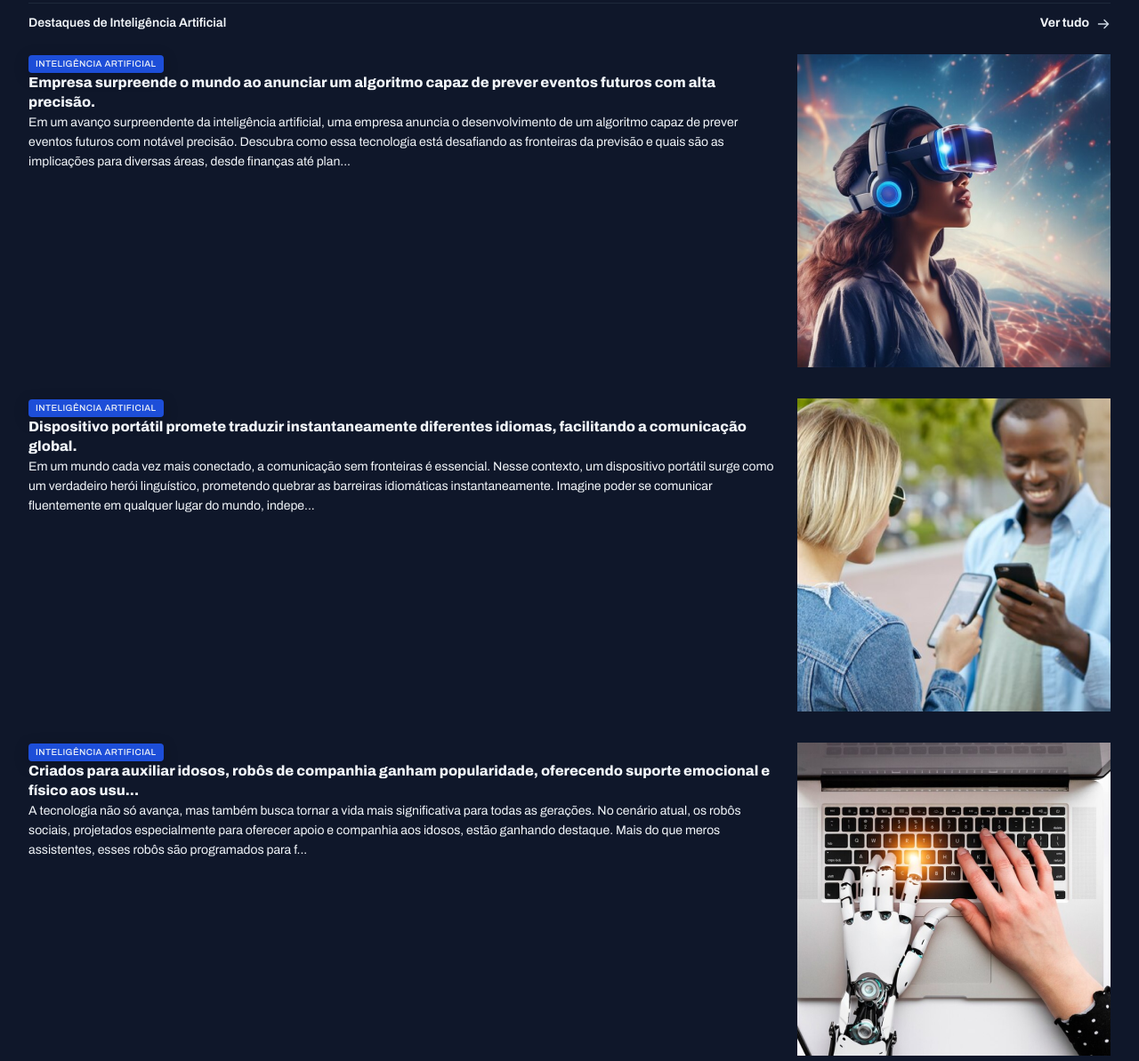
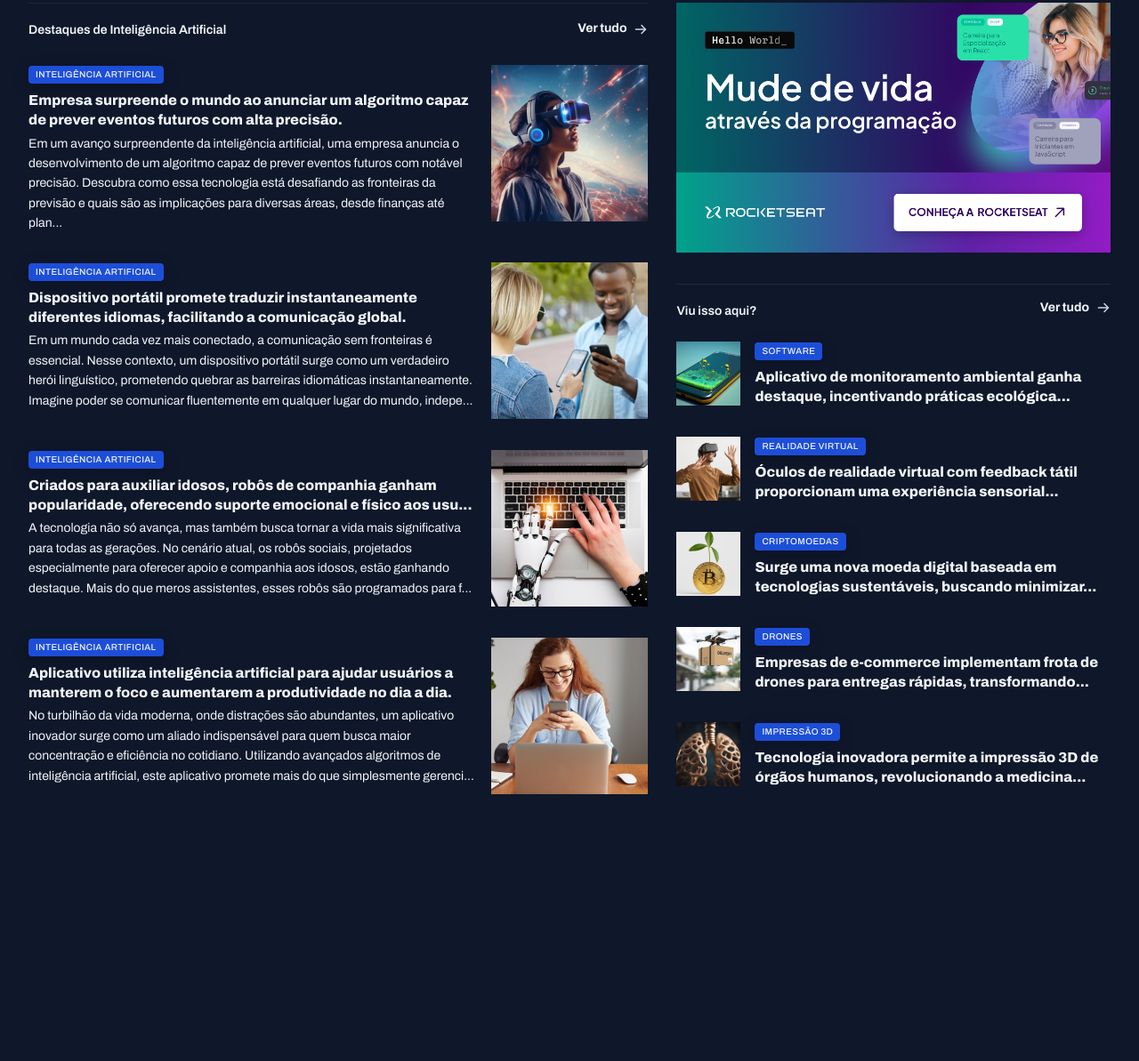
Before and after one commit to ana-ramos04/fullsatck-projeto-portal-de-noticias, a plain HTML site: page index.html in a window 1280 px wide. Shown: the part 1028-2221 px from the top of the page at 89% size. After the commit the page ends 2004 px from the top, so only its background shows below. Drawn offline with Linux system fonts and the light colour scheme.

Commit message:
Estilizando os últimos cards

```diff
--- a/index.html
+++ b/index.html
@@ -238,12 +238,12 @@
             </div>
         </section>
 
-        <div>
+        <aside>
             <div id="ads">
                 <img src="assets/Ads.png" alt="conheça a Rocketseat">
             </div>
 
-            <section id="mode">
+            <section id="more">
                 <header class="grid grid-flow-col">
                     <h3>Viu isso aqui?</h3>
                     <a href="#" class="grid grid-flow-col">
@@ -262,8 +262,7 @@
                         <div>
                             <span class="content-tag">Software</span>
                             <h3 class="text-xl">
-                                Aplicativo de monitoramento ambiental ganha destaque, incentivando práticas ecológicas e
-                                pro...
+                                Aplicativo de monitoramento ambiental ganha destaque, incentivando práticas ecológica...
                             </h3>
                         </div>
                     </article>
@@ -276,8 +275,7 @@
                         <div>
                             <span class="content-tag">Realidade Virtual</span>
                             <h3 class="text-xl">
-                                Óculos de realidade virtual com feedback tátil proporcionam uma experiência sensorial
-                                complet...
+                                Óculos de realidade virtual com feedback tátil proporcionam uma experiência sensorial...
                             </h3>
                         </div>
                     </article>
@@ -290,8 +288,7 @@
                         <div>
                             <span class="content-tag">Criptomoedas</span>
                             <h3 class="text-xl">
-                                Surge uma nova moeda digital baseada em tecnologias sustentáveis, buscando minimizar o
-                                i...
+                                Surge uma nova moeda digital baseada em tecnologias sustentáveis, buscando minimizar...
                             </h3>
                         </div>
                     </article>
@@ -304,8 +301,7 @@
                         <div>
                             <span class="content-tag">Drones</span>
                             <h3 class="text-xl">
-                                Empresas de e-commerce implementam frota de drones para entregas rápidas, transformando
-                                o ce...
+                                Empresas de e-commerce implementam frota de drones para entregas rápidas, transformando...
                             </h3>
                         </div>
                     </article>
@@ -317,14 +313,13 @@
                         <div>
                             <span class="content-tag">Impressão 3d</span>
                             <h3 class="text-xl">
-                                Tecnologia inovadora permite a impressão 3D de órgãos humanos, revolucionando a medicina
-                                e a li...
+                                Tecnologia inovadora permite a impressão 3D de órgãos humanos, revolucionando a medicina...
                             </h3>
                         </div>
                     </article>
                 </div>
             </section>
-        </div>
+        </aside>
     </main>
 </body>
 
--- a/styles/global.css
+++ b/styles/global.css
@@ -37,7 +37,9 @@ a:hover {
     color: var(--brand-color-light);
 }
 
-h1, h2, h3 {
+h1,
+h2,
+h3 {
     font: inherit;
 }
 
@@ -53,7 +55,16 @@ img {
 
 main {
     margin-top: 40px;
-    gap: 80px;
+    margin-bottom: 80px;
+    row-gap: 80px;
+    column-gap: 32px;
+
+    grid-template-columns: 2fr 1.4fr;
+
+    grid-template-areas:
+        "featured featured"
+        "weekly weekly"
+        "ai aside";
 }
 
 .content-tag {
--- a/styles/section.css
+++ b/styles/section.css
@@ -23,6 +23,8 @@ section header {
 }
 
 #featured {
+    grid-area: featured;
+
     img {
         height: 100%;
         object-fit: cover;
@@ -67,6 +69,8 @@ section header {
 
 #weekly {
 
+    grid-area: weekly;
+
     /* &>div = no id=weekly no primeiro nível de div */
     &>div {
         grid-template-columns: repeat(4, 292px);
@@ -91,3 +95,35 @@ section header {
         }
     }
 }
+
+#ai {
+    grid-area: ai;
+
+    img {
+        width: 176px;
+        /* aspect-ratio = faz a imagem ficar quadrada */
+        aspect-ratio: 1/1;
+        object-fit: cover;
+    }
+
+    h3 {
+        margin-block: 8px 4px;
+    }
+}
+
+aside {
+    grid-area: aside;
+}
+
+#more {
+    margin-top: 32px;
+
+    h3 {
+        margin-top: 8px;
+    }
+    img {
+        width: 72px;
+        aspect-ratio: 1/1;
+        object-fit: cover;
+    }
+}
```
